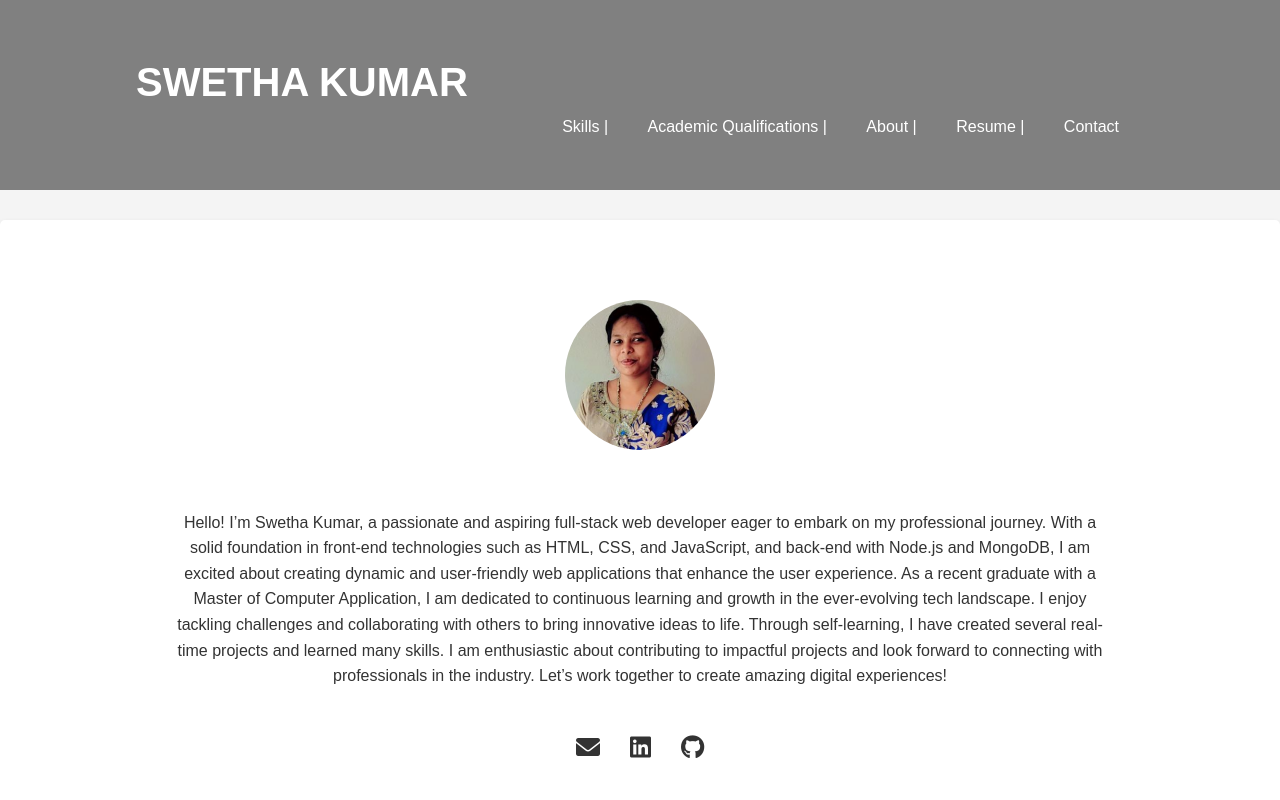
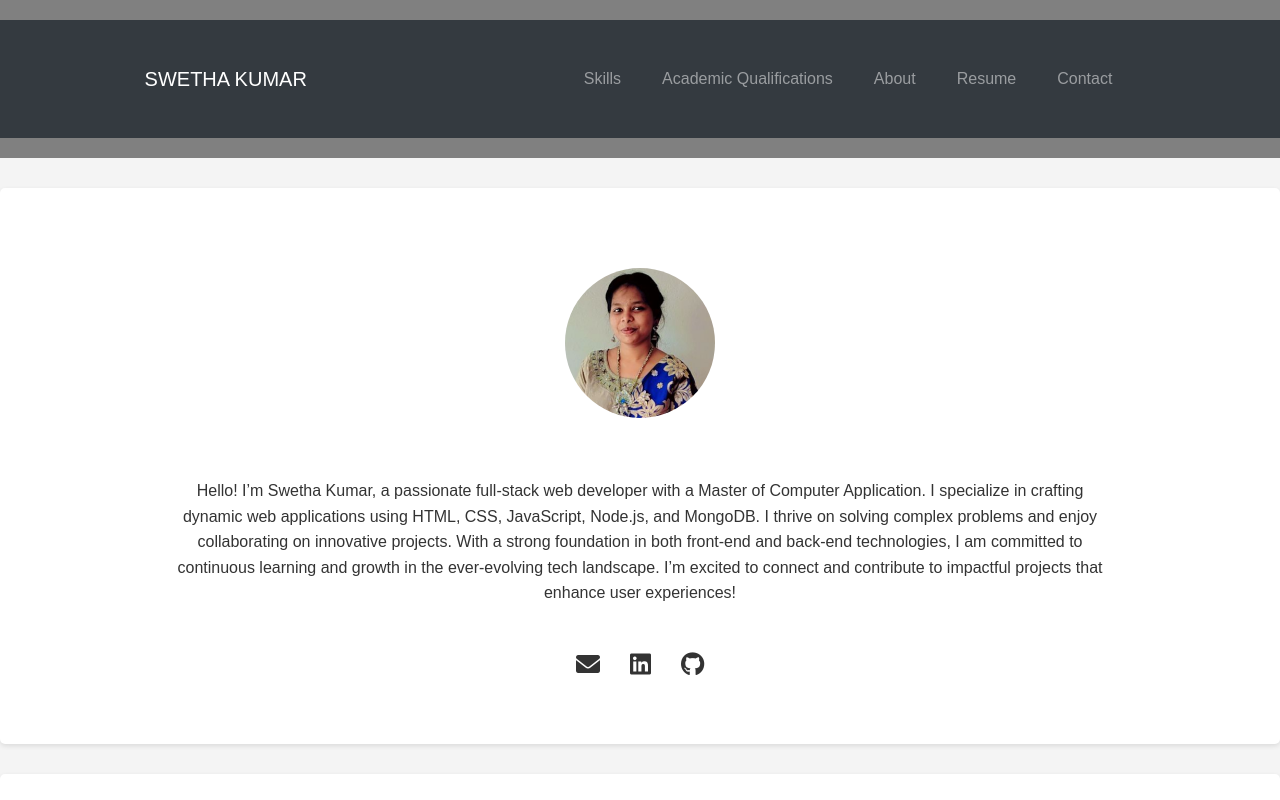
Before and after one commit to Swetha-k623/my-portfolio, a plain HTML site: page index.html in a window 1280 px wide. Shown: the top 800 px of the page. Drawn offline with nearby package versions, Linux system fonts and the light colour scheme.

Commit message:
Update index.html

```diff
--- a/index.html
+++ b/index.html
@@ -5,41 +5,43 @@
     <meta charset="UTF-8">
     <meta name="viewport" content="width=device-width, initial-scale=1.0">
     <title>SWETHA PORTFOLIO</title>
+    <link rel="stylesheet" href="https://stackpath.bootstrapcdn.com/bootstrap/4.5.2/css/bootstrap.min.css">
     <link rel="stylesheet" href="styles.css">
     <link rel="stylesheet" href="https://cdnjs.cloudflare.com/ajax/libs/font-awesome/6.0.0-beta3/css/all.min.css">
 </head>
 
 <body>
     <header>
+        <nav class="navbar navbar-expand-lg navbar-dark bg-dark">
             <div class="container">
-            <h1>SWETHA KUMAR</h1>
-            <nav>
-                <ul>
-                    <li><a href="#skills">Skills |</a></li>
-                    <li><a href="#academic-qualifications">Academic Qualifications |</a></li>
-                    <li><a href="#about">About |</a></li>
-                    <li><a href="#resume">Resume |</a></li>
-                    <li><a href="#contact">Contact</a></li>
+                <a class="navbar-brand" href="#">SWETHA KUMAR</a>
+                <button class="navbar-toggler" type="button" data-toggle="collapse" data-target="#navbarNav" aria-controls="navbarNav" aria-expanded="false" aria-label="Toggle navigation">
+                    <span class="navbar-toggler-icon"></span>
+                </button>
+                <div class="collapse navbar-collapse" id="navbarNav">
+                    <ul class="navbar-nav ml-auto">
+                        <li class="nav-item"><a class="nav-link" href="#skills">Skills</a></li>
+                        <li class="nav-item"><a class="nav-link" href="#academic-qualifications">Academic Qualifications</a></li>
+                        <li class="nav-item"><a class="nav-link" href="#about">About</a></li>
+                        <li class="nav-item"><a class="nav-link" href="#resume">Resume</a></li>
+                        <li class="nav-item"><a class="nav-link" href="#contact">Contact</a></li>
                     </ul>
+                </div>
+            </div>
         </nav>
-        </div>
     </header>
 
     <section id="intro" class="section">
         <div class="container intro-container">
             <img src="swethaphoto.png" alt="Your Photo" class="profile-photo">
             <div class="intro-text">
-                <p class="introduction">Hello! I’m Swetha Kumar, a passionate and aspiring full-stack web developer eager to embark on my professional journey. With a solid foundation in front-end technologies such as HTML, CSS, and JavaScript, and back-end with Node.js and MongoDB, I am excited about creating dynamic and user-friendly web applications that enhance the user experience. As a recent graduate with a Master of Computer Application, I am dedicated to continuous learning and growth in the ever-evolving tech landscape. I enjoy tackling challenges and collaborating with others to bring innovative ideas to life. Through self-learning, I have created several real-time projects and learned many skills. I am enthusiastic about contributing to impactful projects and look forward to connecting with professionals in the industry. Let’s work together to create amazing digital experiences!</p>
+                <p class="introduction">Hello! I’m Swetha Kumar, a passionate full-stack web developer with a Master of Computer Application. I specialize in crafting dynamic web applications using HTML, CSS, JavaScript, Node.js, and MongoDB. I thrive on solving complex problems and enjoy collaborating on innovative projects. With a strong foundation in both front-end and back-end technologies, I am committed to continuous learning and growth in the ever-evolving tech landscape. I’m excited to connect and contribute to impactful projects that enhance user experiences!</p>
                 <div class="social-icons">
                     <a href="mailto:kayjaysk623@gmail.com" target="_blank"><i class="fas fa-envelope"></i></a>
                     <a href="https://www.linkedin.com/in/swetha-k-387824221" target="_blank"><i class="fab fa-linkedin"></i></a>
                     <a href="https://github.com/Swetha-k623" target="_blank"><i class="fab fa-github"></i></a>
                 </div>
             </div>
-
-    </section>
-
-
         </div>
     </section>
 
@@ -77,13 +79,13 @@
         <h2>Academic Qualifications</h2>
         <div class="qualification">
             <h3>Postgraduate (PG) (MCA) (8.08cgpa)</h3>
-            <p>Master of Computer Application  - Anjalai Ammal Mahalingam Engineering College,Kovilvenni</p>
+            <p>Master of Computer Application - Anjalai Ammal Mahalingam Engineering College,Kovilvenni</p>
             <p>2025</p>
         </div>
 
         <div class="qualification">
             <h3>Undergraduate (UG) (Bsc cs) (91%)</h3>
-            <p>Bachelor of Science in Computer Science  - Sengamala Thayaar Educational Trust Women's College,Mannargudi </p>
+            <p>Bachelor of Science in Computer Science - Sengamala Thayaar Educational Trust Women's College,Mannargudi</p>
             <p>2023</p>
         </div>
 
@@ -132,22 +134,17 @@
                         style="border:0;"
                         allowfullscreen=""
                         loading="lazy"></iframe>
-
                 </div>
             </div>
         </div>
     </section>
 
-
-
     <section id="resume" class="section">
         <div class="container">
             <h2>Resume</h2>
-            <p><a href="resume.pdf" class="resume-button" download>Download My Resume</a></p>
+            <p><a href="SWETHA_RESUME.pdf" class="resume-button btn btn-primary" download>Download My Resume</a></p>
         </div>
     </section>
-
-
 
     <footer>
         <div class="container">
@@ -156,6 +153,9 @@
         </div>
     </footer>
 
+    <script src="https://code.jquery.com/jquery-3.5.1.slim.min.js"></script>
+    <script src="https://cdn.jsdelivr.net/npm/@popperjs/core@2.9.2/dist/umd/popper.min.js"></script>
+    <script src="https://stackpath.bootstrapcdn.com/bootstrap/4.5.2/js/bootstrap.min.js"></script>
     <script src="script.js"></script>
 </body>
 
```
Lines whose indentation alone changed are shown as unchanged.
